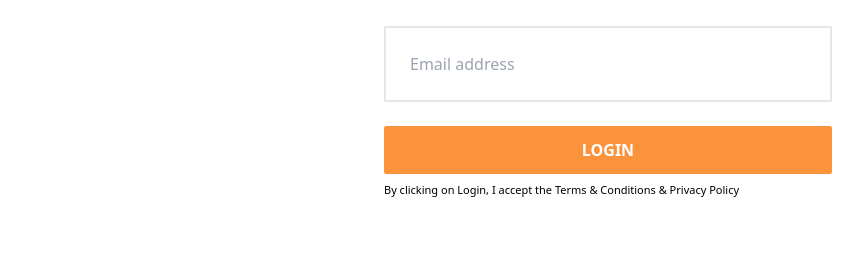
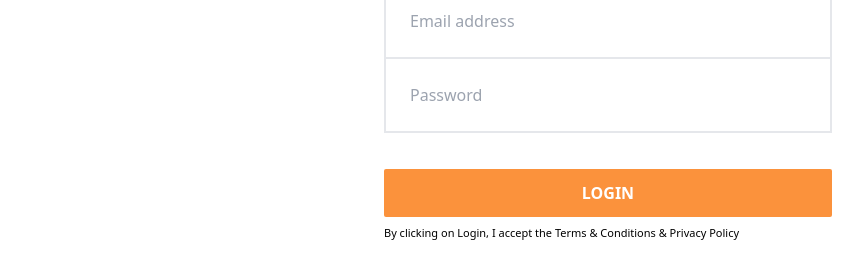
Before and after one commit to GouravS19/foodsite, a React (Create React App) app: page / in a window 1280 px wide. Shown: the part 344-611 px from the top of the page, without its empty margins (32-895 px from the left). Built offline with nearby package versions, Linux system fonts and the light colour scheme.

Commit message:
made form validation checker

```diff
--- a/src/Components/UserLogIn.js
+++ b/src/Components/UserLogIn.js
@@ -1,8 +1,24 @@
-import React, { useState } from "react"
+import  { useRef, useState } from "react"
+import fromValidation from "./fromValidation"
 const UserLogIn=()=>{
     const [isLogIn,setisLogIn]=useState(true)
+    const [message,setMessage]=useState('')
+
+    const email=useRef(null)
+    const name=useRef(null)
+    const password=useRef(null)
     const handleClick=()=>{
+        email.current.value=null
+        password.current.value=null
+        setMessage('')
         setisLogIn(!isLogIn)
+    }
+    const validate=()=>{
+        let ms=fromValidation(email.current.value,password.current.value,isLogIn,name)
+        setMessage(ms)
+        if(ms==null){
+            console.log("log in or sign up done")
+        }
     }
     return(
         <div className="">
@@ -26,10 +42,11 @@ const UserLogIn=()=>{
                         </div>
                     </div>
                     {/* for input field */}
-                    {!isLogIn && <input type="text" placeholder="Name" className="w-full p-4 border-2 sm:p-6 outline-none border-b-0"/>}
-                    <input type="email" placeholder="Email address" className="w-full p-4 border-2 sm:p-6 outline-none"/>
-                    {!isLogIn && <input type="password" placeholder="Password" className="w-full p-4 border-2 sm:p-6 outline-none border-t-0"/>}
-                    <button className='w-full p-3 bg-orange-400 mt-6 text-white font-semibold rounded-sm' >{isLogIn?"LOGIN":"SIGN UP"}</button>
+                    {!isLogIn && <input type="text" placeholder="Name" ref={name} className="w-full p-4 border-2 sm:p-6 outline-none border-b-0"/>}
+                    <input type="email" placeholder="Email address" ref={email} className="w-full p-4 border-2 sm:p-6 outline-none"/>
+                    <input type="password" placeholder="Password" ref={password} className="w-full p-4 border-2 sm:p-6 outline-none border-t-0"/>
+                    <p className="mt-4 font-semibold">{message}</p>
+                    <button className='w-full p-3 bg-orange-400 mt-5 text-white font-semibold rounded-sm' onClick={validate} >{isLogIn?"LOGIN":"SIGN UP"}</button>
                     <p className="text-[11px] mt-2 font-medium" >By clicking on Login, I accept the Terms & Conditions & Privacy Policy</p>
                 </div>
             </form>
--- /dev/null
+++ b/src/Components/fromValidation.js
@@ -0,0 +1,14 @@
+// import React from 'react'
+
+export default function fromValidation(email,password,isLogIn,name) {
+    const emailVal=/^[\w-\.]+@([\w-]+\.)+[\w-]{2,4}$/.test(email)
+    const passVal=/^(?=.*\d)(?=.*[a-z])(?=.*[A-Z])(?=.*[a-zA-Z]).{8,}$/.test(password)
+
+    if(!isLogIn){
+        const nameval=/([a-zA-Z0-9_\s]+)/.test(name.current.value)
+        if(!nameval) return "Enter a valid name"
+    }
+    if(!emailVal) return "Enter a valid email"
+    if(!passVal) return "Enter a valid password"
+    return null;
+}
```
